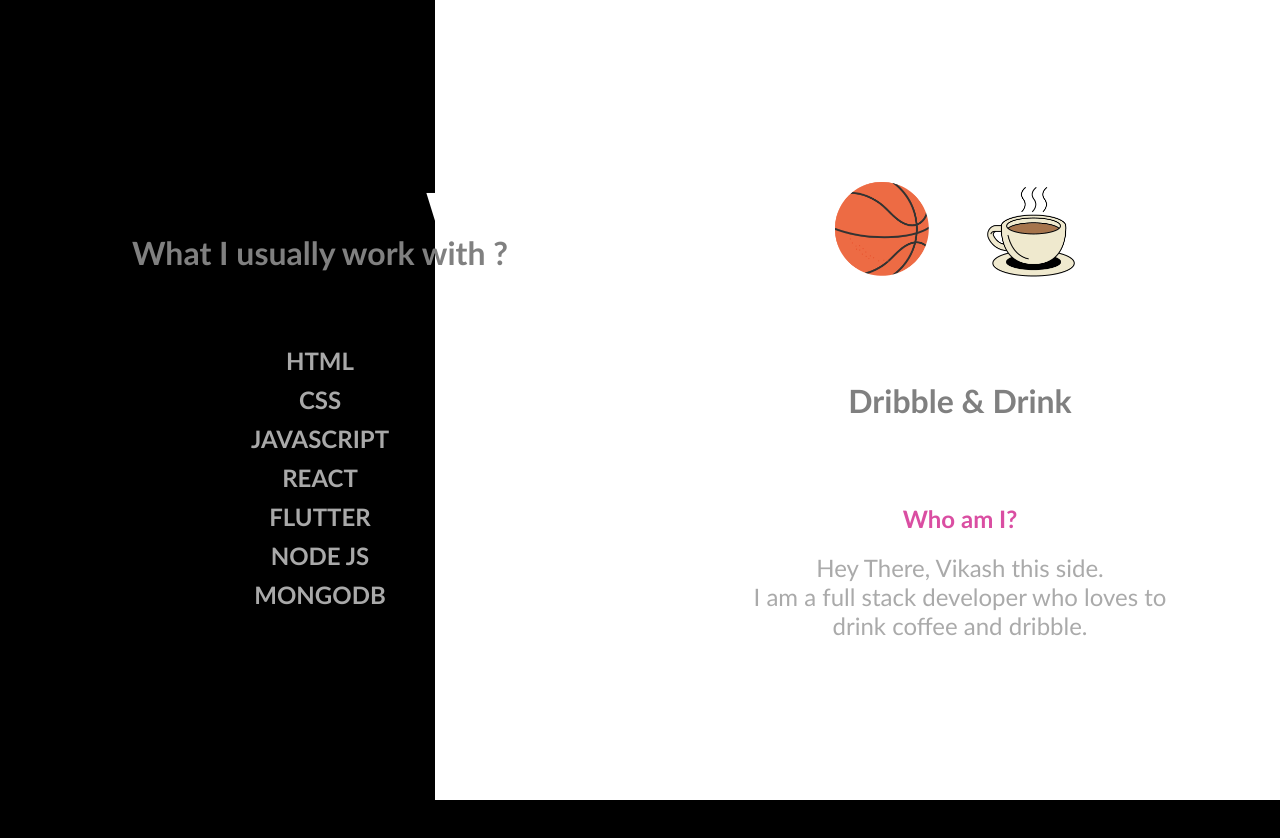
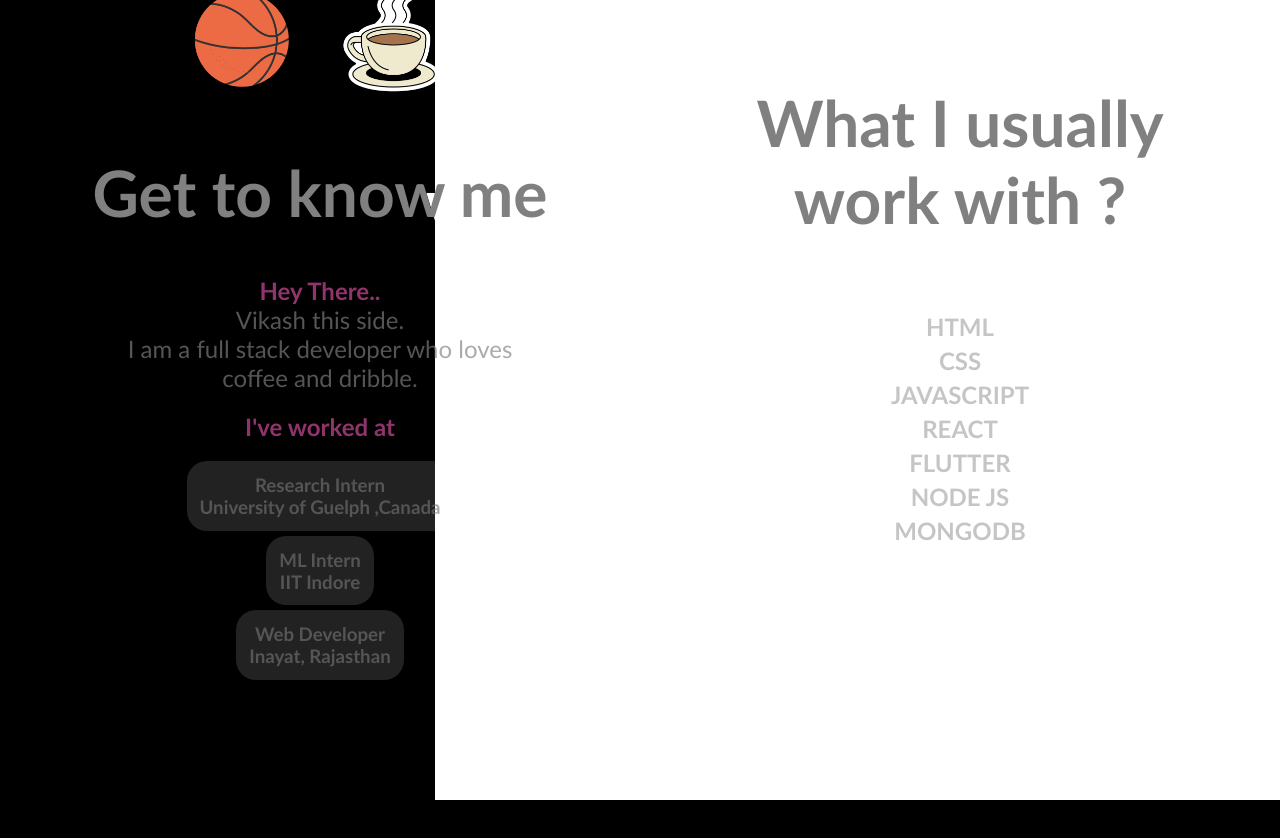
Before and after one commit to vikash18o19/3D-portfolio, a React (Create React App) app: page / in a window 1280 px wide. Shown: the top 838 px of the page. Built offline with nearby package versions, Linux system fonts and the light colour scheme.

Commit message:
UI changes in who.js

```diff
--- a/src/components/Who.js
+++ b/src/components/Who.js
@@ -15,7 +15,6 @@ import {
 const Section = styled(motion.div)`
   height: 400vh;
   /* scroll-snap-align: center; */
-  display: flex;
   position: relative;
 `;
 
@@ -32,6 +31,7 @@ const Left = styled.div`
     display: none;
     width: 400;
   } */
+  padding-top: 5vh;
   width: 50%;
   display: flex;
   flex-direction: column;
@@ -42,10 +42,10 @@ const Left = styled.div`
 const Title = styled.h1`
   padding: 5vw;
   text-align: center;
-  font-size: 5vhpx;
+  font-size: 8vh;
   color: grey;
   font-family: "Gill Sans", "Gill Sans MT", Calibri, "Trebuchet MS", sans-serif;
-  @media only screen and (max-width: 768px) {
+  @media only screen and (max-width: 900px) {
     font-size: 30px;
   }
 `;
@@ -61,7 +61,7 @@ const Right = styled.div`
   justify-content: center;
   gap: 20px;
   @media only screen and (max-width: 768px) {
-    padding-right: 5vw;
+    padding-left: 5vw;
     align-items: center;
     text-align: center;
   }
@@ -76,7 +76,7 @@ const ImgRow = styled.div`
   gap: 20px;
 `;
 
-const WhatWeDo = styled.div`
+const WhatWeDo = styled(motion.div)`
   text-align: center;
   gap: 10px;
 `;
@@ -108,6 +108,26 @@ const Button = styled.button`
   border: none;
   border-radius: 5px;
   cursor: pointer;
+`;
+const Experience = styled(motion.div)`
+  margin-top: 20px;
+  display: flex;
+  flex-direction: column;
+  gap: 5px;
+`;
+const Card = styled.h3`
+  padding: 1vw;
+  text-align: center;
+  align-self: center;
+  color: grey;
+  position: relative;
+  border-radius: 20px;
+  backdrop-filter: blur(5px);
+  background-color: rgba(255, 255, 255, 0.2);
+  cursor: pointer;
+  transition: transform 0.5s;
+  @media only screen and (max-width: 900px) {
+  }
 `;
 
 const Who = () => {
@@ -153,41 +173,77 @@ const Who = () => {
     >
       <Container
         style={{
-          bottom: "20vh",
+          bottom: "15vh",
           position: `${Percent >= 0.1 && Percent < 100 ? "fixed" : "absolute"}`,
         }}
       >
-        <Left>
-          <Title>What I usually work with ?</Title>
-          <Techstack>HTML</Techstack>
-          <Techstack>CSS</Techstack>
-          <Techstack>JAVASCRIPT</Techstack>
-          <Techstack>REACT</Techstack>
-          <Techstack>FLUTTER</Techstack>
-          <Techstack>NODE JS</Techstack>
-          <Techstack>MONGODB</Techstack>
-        </Left>
         <Right>
           <ImgRow>
             <Img src="./images/Basketball.png" />
             <Img src="./images/Coffee.png" />
           </ImgRow>
-          <Title>Dribble & Drink</Title>
-          <WhatWeDo>
-            <Subtitle>Who am I?</Subtitle>
-          </WhatWeDo>
-          <Desc
+          <Title
+            style={{
+              padding: "2vw",
+            }}
+          >
+            Get to know me
+          </Title>
+          <WhatWeDo
             style={{
               opacity: pathLength,
             }}
           >
-            Hey There, Vikash this side.
-            <br />
-            I am a full stack developer who loves to
-            <br />
-            drink coffee and dribble.
-          </Desc>
+            <Subtitle>Hey There..</Subtitle>
+
+            <Desc>
+              Vikash this side.
+              <br />
+              I am a full stack developer who loves
+              <br />
+              coffee and dribble.
+            </Desc>
+            <Subtitle
+              style={{
+                marginTop: "20px",
+              }}
+            >
+              I've worked at{" "}
+            </Subtitle>
+
+            <Experience>
+              <Card>
+                Research Intern <br /> University of Guelph ,Canada{" "}
+              </Card>
+              <Card>
+                ML Intern <br /> IIT Indore{" "}
+              </Card>
+              <Card>
+                Web Developer <br /> Inayat, Rajasthan{" "}
+              </Card>
+            </Experience>
+          </WhatWeDo>
         </Right>
+        <Left>
+          <Title>What I usually work with ?</Title>
+          <motion.div
+            style={{
+              display: "flex",
+              flexDirection: "column",
+              alignItems: "center",
+              gap: "5px",
+              opacity: pathLength,
+            }}
+          >
+            <Techstack>HTML</Techstack>
+            <Techstack>CSS</Techstack>
+            <Techstack>JAVASCRIPT</Techstack>
+            <Techstack>REACT</Techstack>
+            <Techstack>FLUTTER</Techstack>
+            <Techstack>NODE JS</Techstack>
+            <Techstack>MONGODB</Techstack>
+          </motion.div>
+        </Left>
         <motion.div
           style={{
             position: `${Percent < 100 ? "fixed" : "absolute"}`,
```
